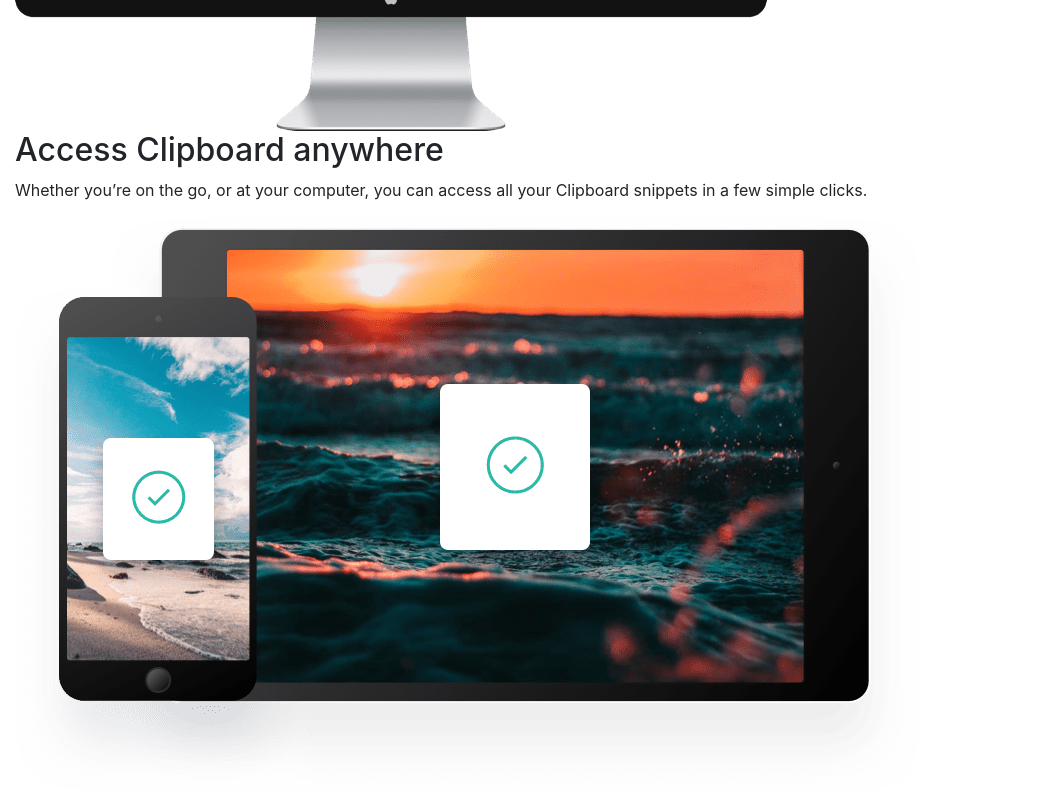
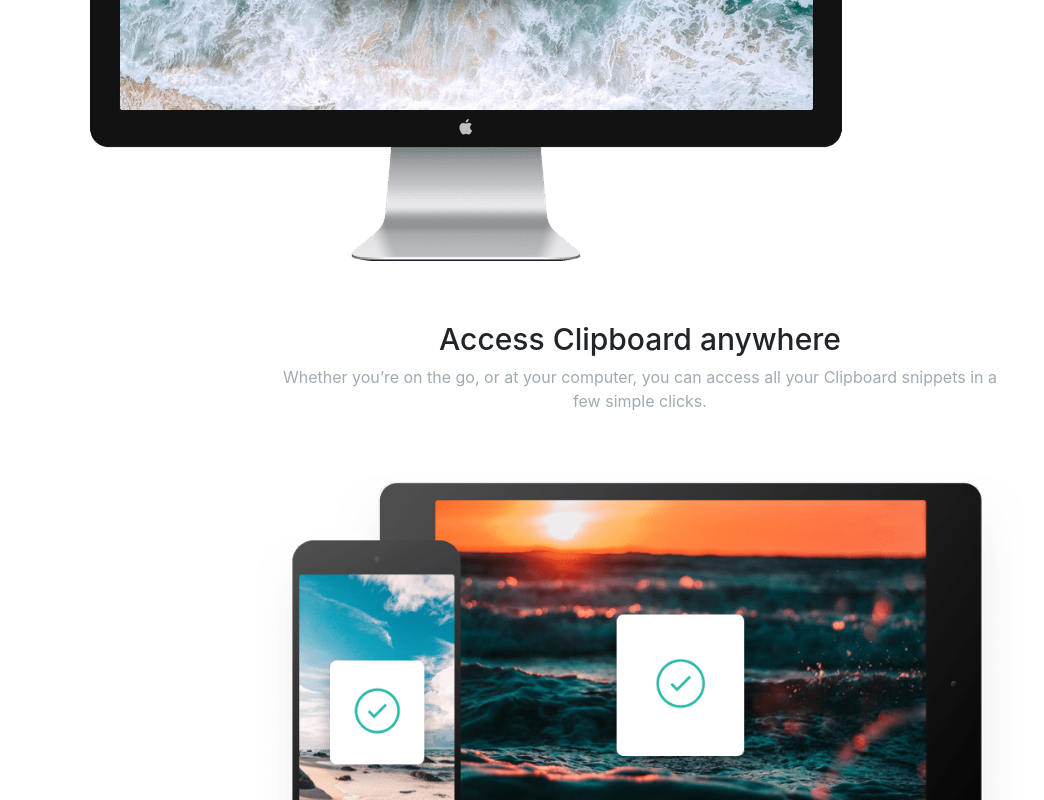
Before and after one commit to clf94-dev/cilpboard-vue, a Vue app: page / in a window 1280 px wide. Shown: the part 1040-1840 px from the top of the page, without its empty margins (0-1044 px from the left). Built offline with nearby package versions, Linux system fonts and the light colour scheme.

Commit message:
added style middle component

```diff
--- a/src/components/Middle.vue
+++ b/src/components/Middle.vue
@@ -1,6 +1,6 @@
 <template>
 <div>
-    <b-container fluid>
+    <b-container fluid class="middle-section">
         <div class="intro-middle">
             <h2>Keep track of your snippets</h2>
             <p>Clipboard instantly stores any item you copy in the cloud, meaning you can access your snippets immediately on all your devices. Our Mac and iOS apps will help you organize everything.</p>
@@ -36,3 +36,84 @@ export default {
     }
 }
 </script>
+
+<style>
+.middle-section {
+    padding: 5% 7%;
+}
+
+.middle-section .intro-middle {
+    text-align: center;
+}
+
+.middle-section .intro-middle h2 {
+    font-size: 30px;
+}
+
+.middle-section .intro-middle p {
+    font-size: 16px;
+    color: #9fabb2;
+    margin-bottom: 60px;
+}
+
+@media screen and (min-width: 756px) {
+    .middle-section .intro-middle p {
+        padding: 0 17%;
+    }
+}
+
+.middle-section .intro-middle img {
+    width: 100%;
+}
+
+@media screen and (min-width: 756px) {
+    .middle-section .intro-middle img {
+        width: 70%;
+    }
+}
+
+@media screen and (min-width: 756px) {
+    .middle-section .row-middle {
+        margin-bottom: 60px;
+    }
+}
+
+.middle-section .row-middle .img-col img {
+    width: 100%;
+}
+
+@media screen and (min-width: 756px) {
+    .middle-section .row-middle .img-col img {
+        position: relative;
+        left: -17%;
+    }
+}
+
+.middle-section .row-middle .text-col {
+    padding: 2%;
+}
+
+@media screen and (max-width: 756px) {
+    .middle-section .row-middle .text-col {
+        text-align: center;
+        margin-bottom: 120px;
+    }
+}
+
+.middle-section .row-middle .text-col .info-card h3 {
+    font-size: 22px;
+    margin-bottom: 5px;
+}
+
+.middle-section .row-middle .text-col .info-card p {
+    font-size: 16px;
+    color: #9fabb2;
+    margin-bottom: 20px;
+}
+
+@media screen and (min-width: 756px) {
+    .middle-section .row-middle .text-col .info-card p {
+        padding-right: 18%;
+    }
+}
+</style>
```
